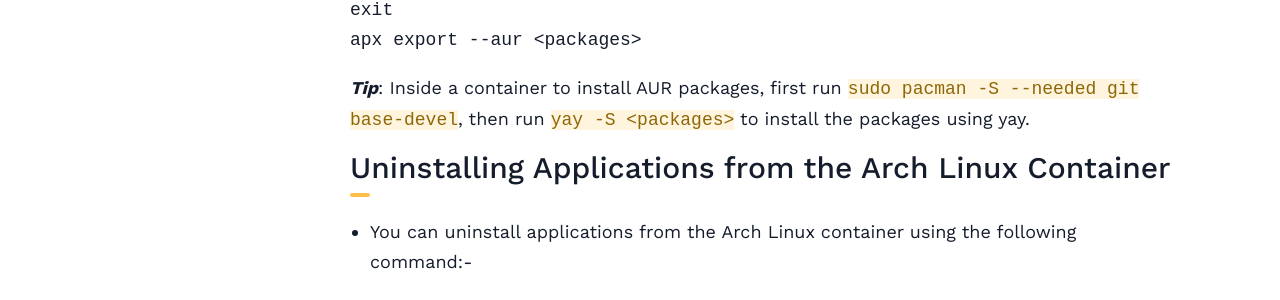
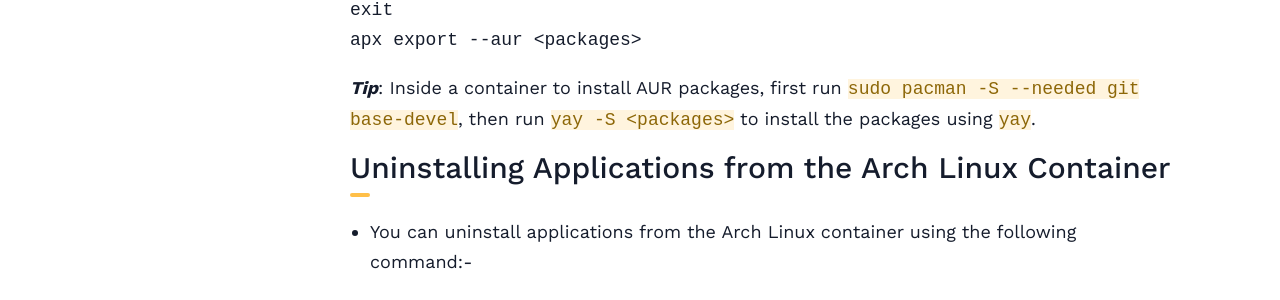
Before and after one commit to Vanilla-OS/handbook, a Jekyll site: the page built from _posts/2023-01-11-install-and-manage-applications.md, in a window 1280 px wide and 900 px high, scrolled down 9369 px. Shown: the part 152-452 px from the top of the window. Built offline with Jekyll 4.4.1, drawn with Linux system fonts in a browser that asks for light colours; nearby versions of some CDN libraries; a style sheet for code colours, icons or effects is not loaded.

Commit message:
Minor improvement

````diff
--- a/_posts/2023-01-11-install-and-manage-applications.md
+++ b/_posts/2023-01-11-install-and-manage-applications.md
@@ -239,7 +239,7 @@
 apx export --aur <packages>
 ```
 
-_**Tip**_: Inside a container to install AUR packages, first run `sudo pacman -S --needed git base-devel`, then run `yay -S <packages>` to install the packages using yay.
+_**Tip**_: Inside a container to install AUR packages, first run `sudo pacman -S --needed git base-devel`, then run `yay -S <packages>` to install the packages using `yay`.
 
 ### Uninstalling Applications from the Arch Linux Container
 
````
